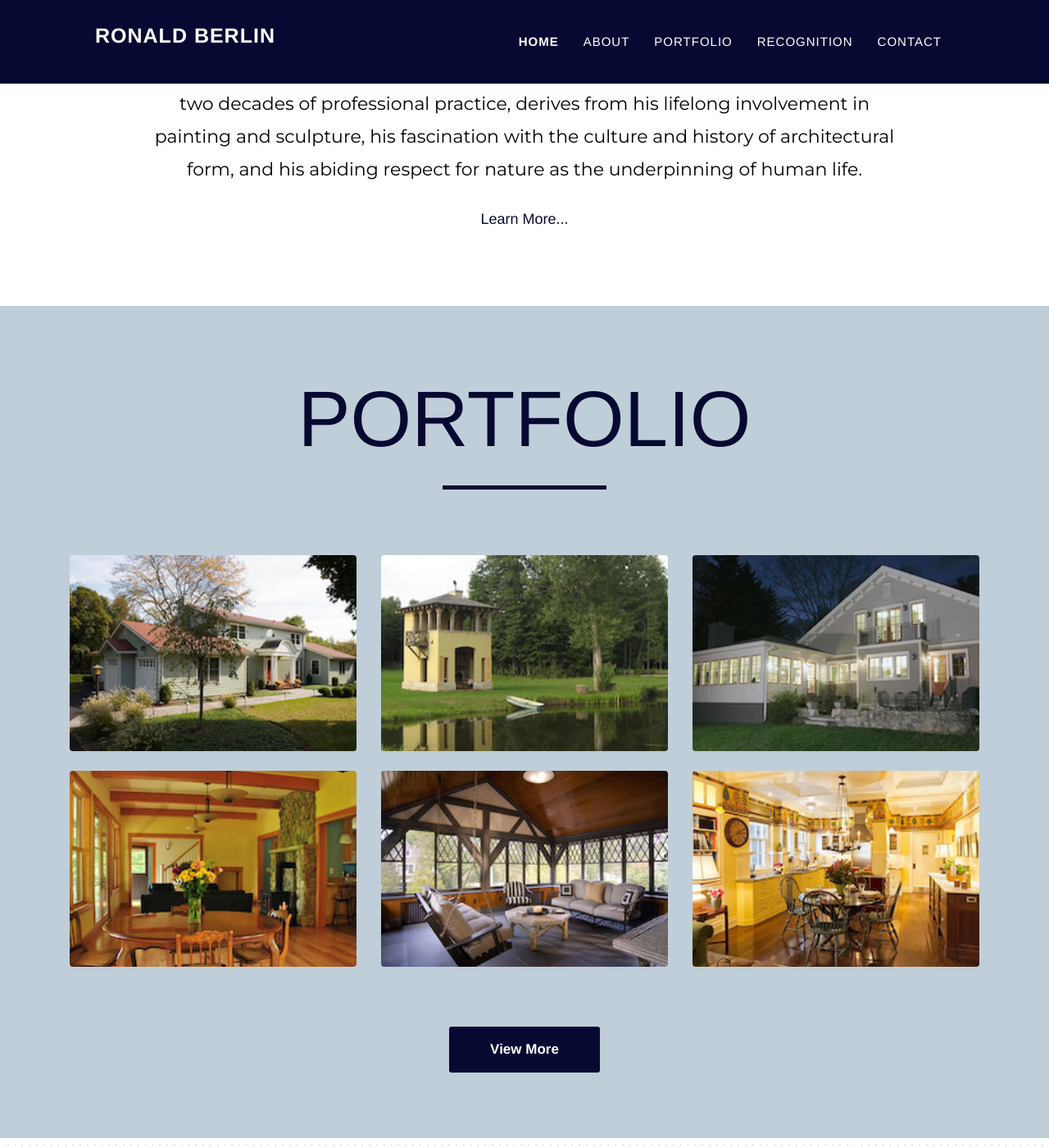
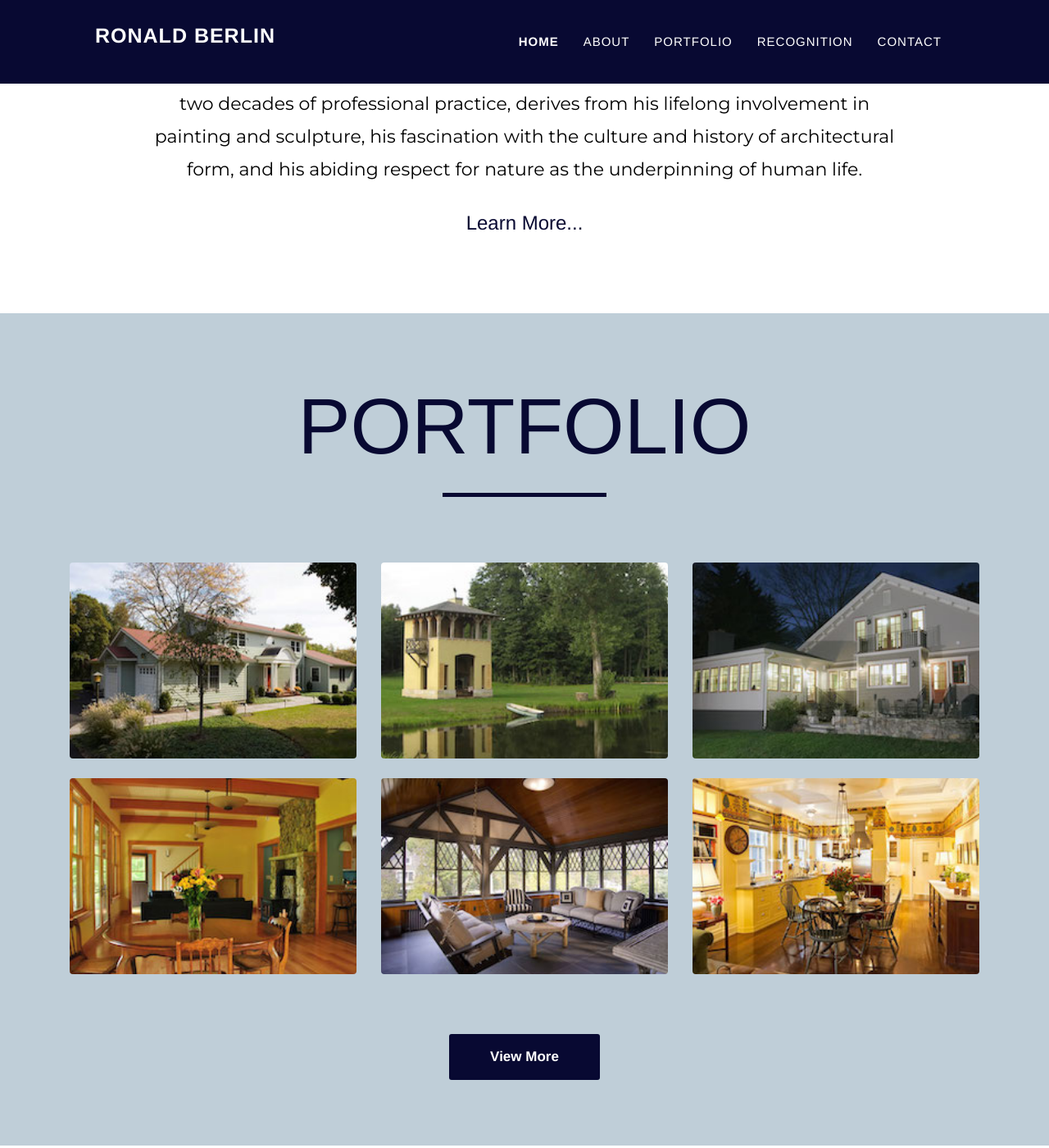
Before and after one commit to sofiamay/website-jekyll-ronaldberlin, a Jekyll site: the page built from index.html, in a window 1280 px wide and 1400 px high, scrolled down 1000 px. Shown: the whole window at 82% size. Built offline with Jekyll 4.4.1, drawn with Linux system fonts in a browser that asks for light colours; nearby versions of some CDN libraries; some web fonts are replaced.

Commit message:
correct fonts on header and on about me link

```diff
--- a/_includes/footer.html
+++ b/_includes/footer.html
@@ -5,15 +5,15 @@
       <div class="row">
         <div class="col-md-4 text-center text-md-left">
           <h5 class="text-light">Email</h5>
-          <p class="text-white paragraph-sm font-secondary">{{ site.data.settings.email }}</p>
+          <p class="text-white paragraph-sm">{{ site.data.settings.email }}</p>
         </div>
         <div class="col-md-4 text-center text-md-left">
           <h5 class="text-light">Phone</h5>
-          <p class="text-white paragraph-sm font-secondary">{{ site.data.settings.phone }}</p>
+          <p class="text-white paragraph-sm">{{ site.data.settings.phone }}</p>
         </div>
         <div class="col-md-4 text-center text-md-left">
           <h5 class="text-light">Address</h5>
-          <p class="text-white paragraph-sm font-secondary">{{ site.data.settings.address }}</p>
+          <p class="text-white paragraph-sm">{{ site.data.settings.address }}</p>
         </div>
       </div>
     </div>
--- a/assets/scss/_buttons.scss
+++ b/assets/scss/_buttons.scss
@@ -58,7 +58,7 @@
 .btn-transparent {
   background: transparent;
   color: $primary-color;
-  font-size: 18px;
+  font-size: 24px;
   font-weight: 300 !important;
 
   &:active,
```
